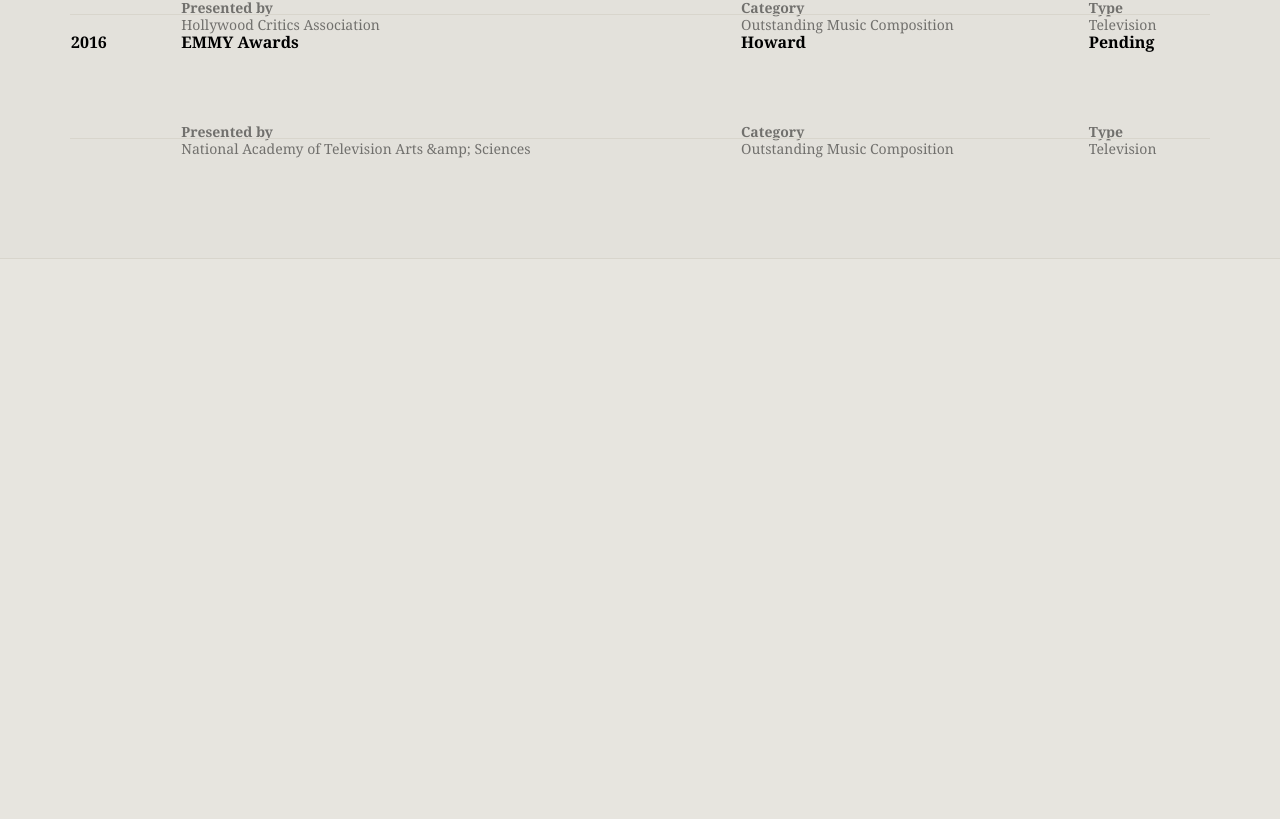
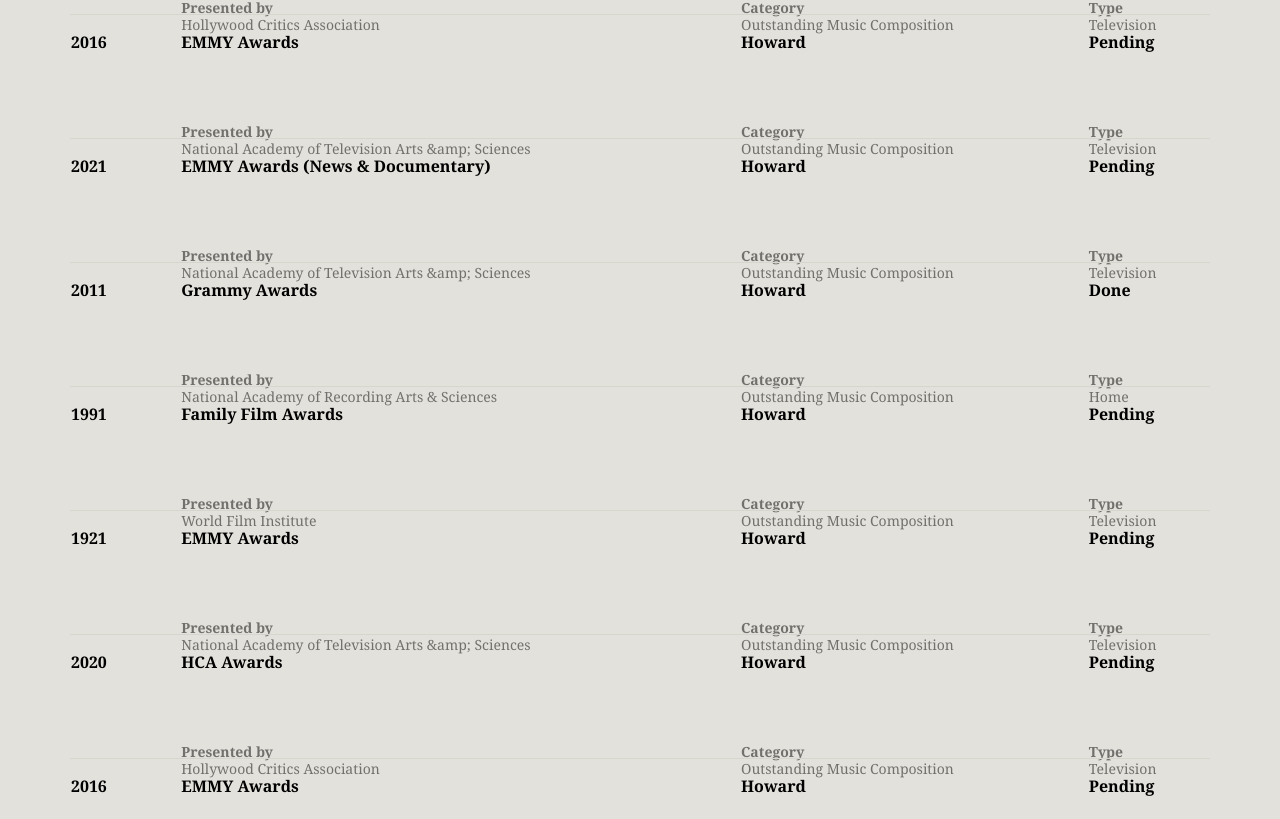
Before and after one commit to mahdi-kz/anime-website, a React (Create React App) app in the folder anime_website/: page /awards in a window 1280 px wide. Shown: the part 1401-2220 px from the top of the page. Before the commit the page ends 1660 px from the top, so only its background shows below. Built offline with nearby package versions, Linux system fonts and the light colour scheme.

Commit message:
adding customer page

```diff
--- a/anime_website/src/App.js
+++ b/anime_website/src/App.js
@@ -3,6 +3,7 @@
 import Home from './screens/Home';
 import {BrowserRouter as Router, Switch, Route} from 'react-router-dom'
 import Products from './screens/Products';
+import Customers from './screens/Customers';
 import Services from './screens/Services';
 import Awards from './screens/Awards';
 import Contact_Us from './screens/Contact_Us';
@@ -17,6 +18,9 @@
 				</Route>
 				<Route path='/products' >
 					<Products />
+				</Route>
+				<Route path='/customers' >
+					<Customers />
 				</Route>
 				<Route path='/services' >
 					<Services />
--- a/anime_website/src/components/Navbar.js
+++ b/anime_website/src/components/Navbar.js
@@ -76,7 +76,7 @@
                                 <Link to="/services" className='nav-link' onClick={closeModalMenu}>Services</Link>
                             </Col>
                             <Col xs={12} md={2} xl={2} className='nav-item'>
-                                <Link to="/products" className='nav-link' onClick={closeModalMenu}>Products</Link>
+                                <Link to="/customers" className='nav-link' onClick={closeModalMenu}>Customers</Link>
                             </Col>
                             <Col xs={12} md={2} xl={2} className='nav-item'>
                                 <Link to="/awards" className='nav-link' onClick={closeModalMenu}>Awards</Link>
--- a/anime_website/src/screens/Awards.js
+++ b/anime_website/src/screens/Awards.js
@@ -13,26 +13,21 @@
     const [awards, setAwards] = useState([]);
     const [boxClasses, setBoxClasses] = useState("template GenericTemplate AwardsTemplate")
     const [boxTitleClass, setBoxTitleClass] = useState("hideTitle");
-    const [titleClass, setTitleClass] = useState("hideTitle");
     const [sortTableAscending, setSortTableAscending] = useState(true);
     const [sortClasses, setSortClasses] = useState("active");
-    const [trClasses, setTrClasses] = useState("");
 
     useEffect(()=>{
         setBoxClasses("template GenericTemplate AwardsTemplate templateInComplete")
         setTimeout(() => {
             setBoxTitleClass("show‌‌BoxTitle")
-            setTitleClass("awardsTitle")
         }, 1000);
         getAwards();
     }, [])
 
     const sortAwards = ()=>{
-        console.log(awards)
         const newAawards = sortTableAscending?
             awards.sort((a, b) => (a.yaer > b.yaer) ? 1 : -1):
             awards.sort((a, b) => (a.yaer < b.yaer) ? 1 : -1)
-        console.log(newAawards)
         setSortClasses(sortTableAscending?"active asc":"active")
         setAwards(newAawards);
         setSortTableAscending(!sortTableAscending)
@@ -93,13 +88,121 @@
                 winner_categiry:"Outstanding Music Composition",
                 status:"Pending",
                 status_type:"Television"
+            },
+            {
+                yaer:2021,
+                award:"EMMY Awards (News & Documentary)",
+                award_Presented_by:"National Academy of Television Arts &amp; Sciences",
+                winner:"Howard",
+                winner_categiry:"Outstanding Music Composition",
+                status:"Pending",
+                status_type:"Television"
+            },
+            {
+                yaer:2011,
+                award:"Grammy Awards",
+                award_Presented_by:"National Academy of Recording Arts & Sciences",
+                winner:"Howard",
+                winner_categiry:"Outstanding Music Composition",
+                status:"Done",
+                status_type:"Home"
+            },
+            {
+                yaer:1991,
+                award:"Family Film Awards",
+                award_Presented_by:"World Film Institute",
+                winner:"Howard",
+                winner_categiry:"Outstanding Music Composition",
+                status:"Pending",
+                status_type:"Television"
+            },
+            {
+                yaer:1921,
+                award:"EMMY Awards",
+                award_Presented_by:"National Academy of Television Arts &amp; Sciences",
+                winner:"Howard",
+                winner_categiry:"Outstanding Music Composition",
+                status:"Pending",
+                status_type:"Television"
+            },
+            {
+                yaer:2020,
+                award:"HCA Awards",
+                award_Presented_by:"Hollywood Critics Association",
+                winner:"Howard",
+                winner_categiry:"Outstanding Music Composition",
+                status:"Pending",
+                status_type:"Television"
+            },
+            {
+                yaer:2016,
+                award:"EMMY Awards",
+                award_Presented_by:"National Academy of Television Arts &amp; Sciences",
+                winner:"Howard",
+                winner_categiry:"Outstanding Music Composition",
+                status:"Pending",
+                status_type:"Television"
+            },
+            {
+                yaer:2021,
+                award:"EMMY Awards (News & Documentary)",
+                award_Presented_by:"National Academy of Television Arts &amp; Sciences",
+                winner:"Howard",
+                winner_categiry:"Outstanding Music Composition",
+                status:"Pending",
+                status_type:"Television"
+            },
+            {
+                yaer:2011,
+                award:"Grammy Awards",
+                award_Presented_by:"National Academy of Recording Arts & Sciences",
+                winner:"Howard",
+                winner_categiry:"Outstanding Music Composition",
+                status:"Done",
+                status_type:"Home"
+            },
+            {
+                yaer:1991,
+                award:"Family Film Awards",
+                award_Presented_by:"World Film Institute",
+                winner:"Howard",
+                winner_categiry:"Outstanding Music Composition",
+                status:"Pending",
+                status_type:"Television"
+            },
+            {
+                yaer:1921,
+                award:"EMMY Awards",
+                award_Presented_by:"National Academy of Television Arts &amp; Sciences",
+                winner:"Howard",
+                winner_categiry:"Outstanding Music Composition",
+                status:"Pending",
+                status_type:"Television"
+            },
+            {
+                yaer:2020,
+                award:"HCA Awards",
+                award_Presented_by:"Hollywood Critics Association",
+                winner:"Howard",
+                winner_categiry:"Outstanding Music Composition",
+                status:"Pending",
+                status_type:"Television"
+            },
+            {
+                yaer:2016,
+                award:"EMMY Awards",
+                award_Presented_by:"National Academy of Television Arts &amp; Sciences",
+                winner:"Howard",
+                winner_categiry:"Outstanding Music Composition",
+                status:"Pending",
+                status_type:"Television"
             }
         ])
     }
 
 	return(
 		<>
-            <Navbar />
+            <Navbar showLogo={false}/>
             <div className={boxClasses}>
                 <div className="AwardsTemplate-Gallery">
                     <img alt="Academy Award Statuette" className="ls-is-cached lazyloaded" data-src={image1} src={image1} />
--- /dev/null
+++ b/anime_website/src/screens/Customers.css
@@ -0,0 +1,56 @@
+.customerContainer{
+    width: "100%";
+    margin-top: 90px;
+}
+.customersTitle{
+    text-align: center;
+}
+.customer-row{
+    text-align: center;
+    margin-bottom: 50px;
+}
+.customer-logo-box{
+    margin-top: 65px;
+}
+.customer-name{
+    opacity: 0;
+    visibility: hidden;
+    -webkit-transition: opacity 1000ms, visibility 1000ms;
+    transition: opacity 1000ms, visibility 1000ms;
+}
+.customer-name-show {
+    visibility: visible;
+    opacity: 1;
+}
+.customerLogo {
+    width: 90px;
+    height: 90px;
+    -webkit-animation: pulsing 2s ;
+    animation: pulsing 0.5s;
+}
+@keyframes pulsing {
+    0% {
+        -webkit-transform: scale(0.1, 0.1);
+        transform: scale(0.1, 0.1)
+    }
+    20%{
+        -webkit-transform: scale(0.2, 0.2);
+        transform: scale(0.2, 0.2)
+    }
+    40% {
+        -webkit-transform: scale(0.4, 0.4);
+        transform: scale(0.4, 0.4);
+    }
+    60%{
+        -webkit-transform: scale(0.6, 0.6);
+        transform: scale(0.6, 0.6)
+    }
+    80%{
+        -webkit-transform: scale(0.8, 0.8);
+        transform: scale(0.8, 0.8)
+    }
+    100% {
+        -webkit-transform: scale(1.0, 1.0);
+        transform: scale(1.0, 1.0);
+    }
+}
--- /dev/null
+++ b/anime_website/src/screens/Customers.js
@@ -0,0 +1,83 @@
+import React, {useState, useEffect} from 'react';
+import image1 from '../images/logo1.png';
+import Navbar from '../components/Navbar';
+import './Customers.css';
+import { Container, Row, Col } from 'react-grid-system';
+
+
+
+export default function Awards(){
+    const [customers, setCustomers] = useState([]);
+    const [hide, setHide] = useState(true);
+
+    useEffect(()=>{
+        getCustomers()
+        setTimeout(() => {
+            setHide(false)
+        }, 1000);
+    }, [])
+
+    const getCustomers = ()=>{
+       const newCustomers = [
+           [{
+                name:"  image1",
+                image:image1
+           },
+           {
+                name:"image2",
+                image:image1
+           },
+           {
+                name:"image3",
+                image:image1
+           },
+           {
+                name:"image4",
+                image:image1
+           },
+           {
+                name:"image5",
+                image:image1
+           },
+           {
+                name:"image6",
+                image:image1
+           }],
+           [{
+                name:"  image1",
+                image:image1
+            },
+            {
+                name:"image2",
+                image:image1
+            },
+            {
+                name:"image3",
+                image:image1
+            }],
+        ]
+       setCustomers(newCustomers)
+    }
+
+	return(
+		<>
+            <Navbar showLogo={false} />
+            <div className="customerContainer">
+                <p className="customersTitle">Who turned we geri?</p>
+                <Container fluid className="customer-logo-box">
+                    {customers.map(obj=>
+                        <Row className='customer-row'>
+                            {obj.map(obj2=>{
+                                return (<Col xs={6} md={4} xl={2}>
+                                    <img className="customerLogo" alt="bmw" src={obj2.image} />
+                                    <p className={hide?"customer-name":"customer-name customer-name-show"}>{obj2.name}</p>
+
+                                </Col>)
+                            })}
+                        </Row>
+                    )}
+                </Container>
+            </div>
+		</>
+	)
+}
```
Also changed, not shown: anime_website/src/images/logo1.png (added).
